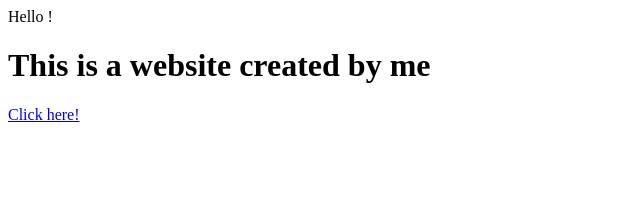
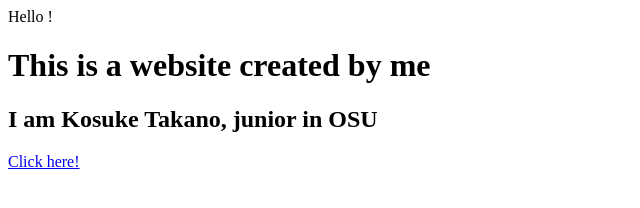
Before and after one commit to kosukef4taka/kosukef4taka.github.io, a plain HTML site: page index.html in a window 1280 px wide. Shown: the whole page, without its empty margins (0-640 px from the left). Drawn offline with Linux system fonts and the light colour scheme.

Commit message:
Update index.html

```diff
--- a/index.html
+++ b/index.html
@@ -1,8 +1,9 @@
- <html>Hello !
+  <html>Hello !
 
 <main>
-  <h1> This is a website created by me </h1>
-  <p><a href = "https://www.youtube.com/watch?v=HeGVeBWECu8"> Click here! </a></p>
+ <h1> This is a website created by me </h1>
+ <h2> I am Kosuke Takano, junior in OSU </h2>
+ <p><a href = "https://www.youtube.com/watch?v=HeGVeBWECu8"> Click here! </a></p>
 </main>
 
   </html>
```
